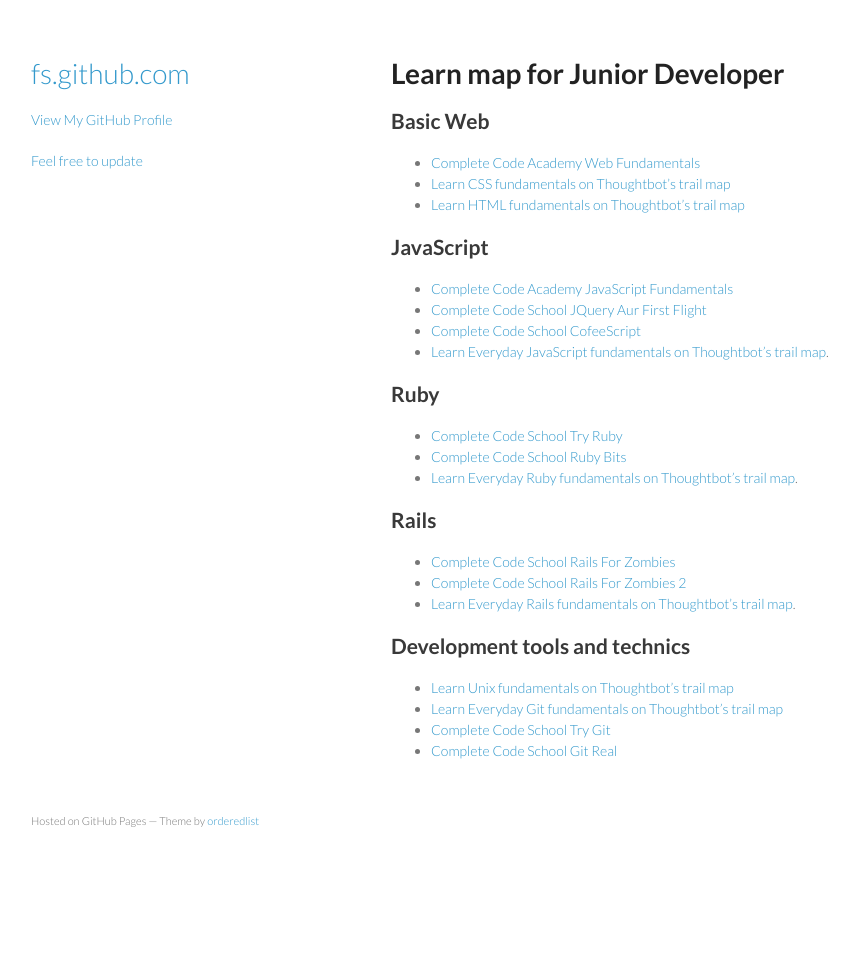
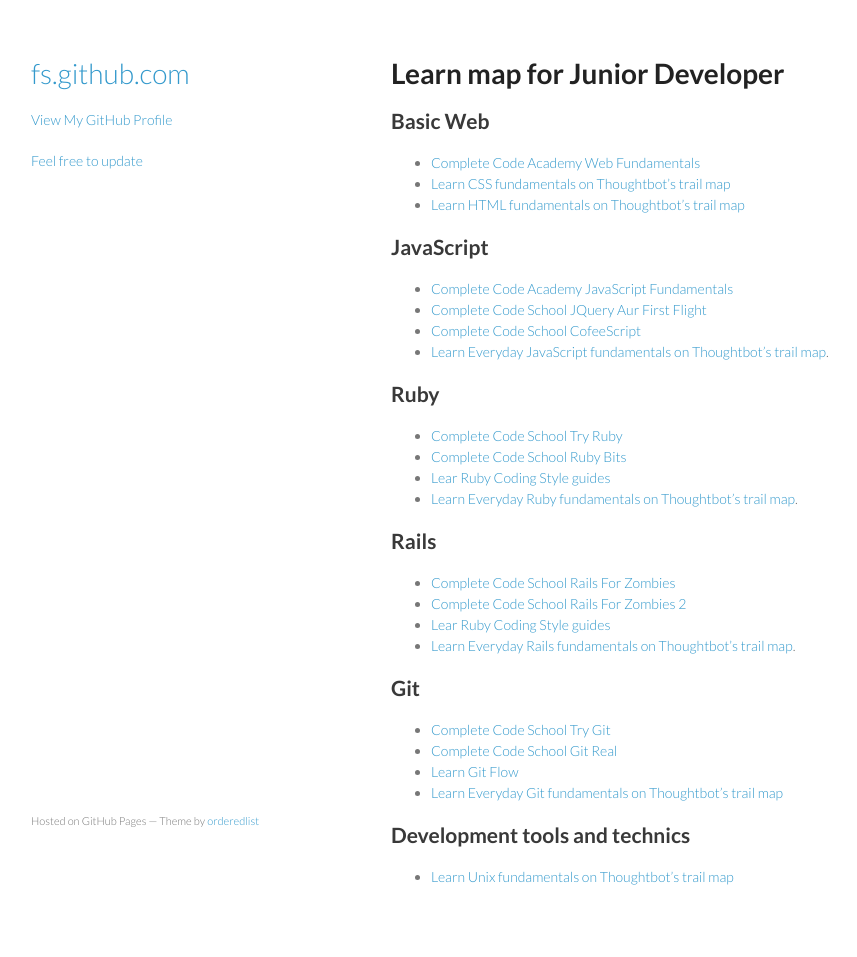
Before and after one commit to mike-burns/fs.github.com, a Jekyll site: the page built from learn/junior.md, in a window 1280 px wide. Shown: the whole page, without its empty margins (179-1036 px from the left). Built offline with Jekyll 4.4.1, drawn with Linux system fonts in a browser that asks for light colours; before the commit the page ends 900 px from its top, so only the background shows below that.

Commit message:
Add style guides

```diff
--- a/learn/junior.md
+++ b/learn/junior.md
@@ -19,19 +19,26 @@ layout: default
 
 ## Ruby
 
+
 * [Complete Code School Try Ruby](http://www.codeschool.com/courses/try-ruby)
 * [Complete Code School Ruby Bits](http://www.codeschool.com/courses/ruby-bits)
+* [Lear Ruby Coding Style guides](/style-guide)
 * [Learn Everyday Ruby fundamentals on Thoughtbot's trail map](https://github.com/thoughtbot/trail-map/blob/master/trails/ruby.md).
 
 ## Rails
 
 * [Complete Code School Rails For Zombies](http://www.codeschool.com/courses/rails-for-zombies-redux)
 * [Complete Code School Rails For Zombies 2](http://www.codeschool.com/courses/rails-for-zombies-2)
+* [Lear Ruby Coding Style guides](http://tatsoft.ru/style-guide)
 * [Learn Everyday Rails fundamentals on Thoughtbot's trail map](https://github.com/thoughtbot/trail-map/blob/master/trails/rails.md).
+
+## Git
+
+* [Complete Code School Try Git](http://www.codeschool.com/courses/try-git)
+* [Complete Code School Git Real](http://www.codeschool.com/courses/git-real)
+* [Learn Git Flow](/git-flow)
+* [Learn Everyday Git fundamentals on Thoughtbot's trail map](https://github.com/thoughtbot/trail-map/blob/master/trails/git.md)
 
 ## Development tools and technics
 
 * [Learn Unix fundamentals on Thoughtbot's trail map](https://github.com/thoughtbot/trail-map/blob/master/trails/unix.md)
-* [Learn Everyday Git fundamentals on Thoughtbot's trail map](https://github.com/thoughtbot/trail-map/blob/master/trails/git.md)
-* [Complete Code School Try Git](http://www.codeschool.com/courses/try-git)
-* [Complete Code School Git Real](http://www.codeschool.com/courses/git-real)
```
